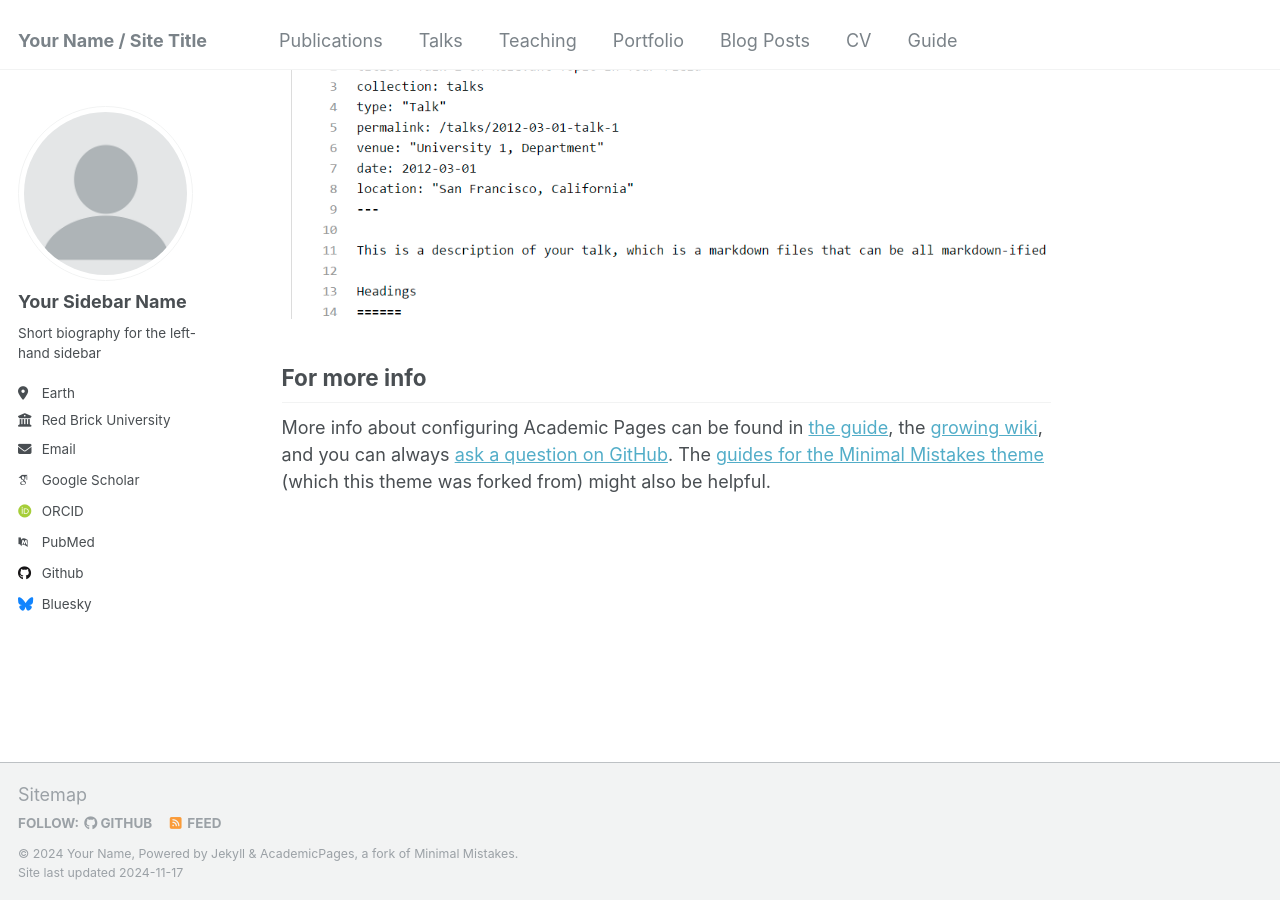
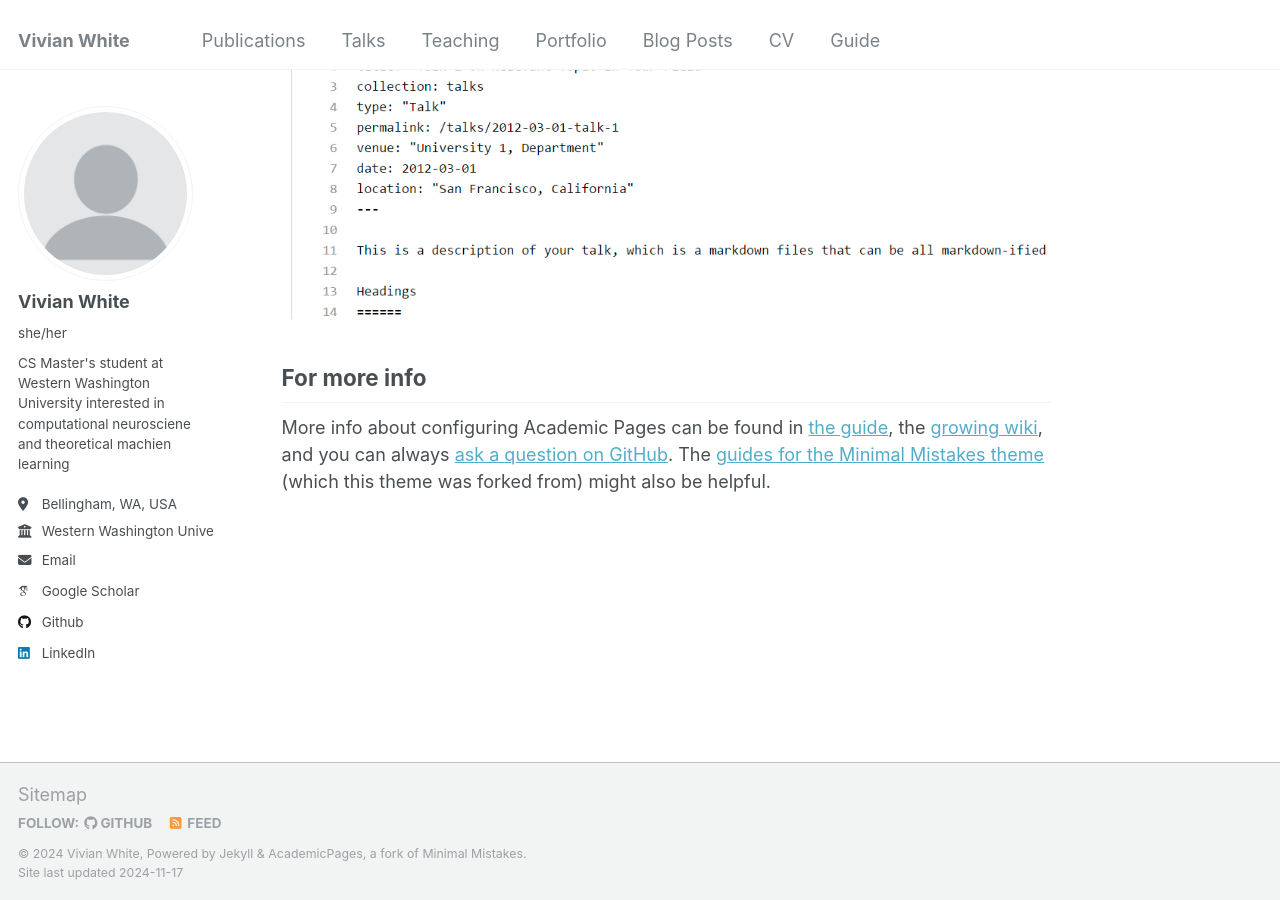
Before and after one commit to vivianwhite/vivianwhite.github.io, a Jekyll site: the page built from _pages/about.md, in a window 1280 px wide and 900 px high, scrolled down 2643 px. Built offline with Jekyll 4.4.1, drawn with Linux system fonts in a browser that asks for light colours; some web fonts are replaced.

Commit message:
Update _config.yml

```diff
--- a/_config.yml
+++ b/_config.yml
@@ -8,13 +8,13 @@
 
 # Basic Site Settings
 locale                   : "en-US"
-title                    : "Your Name / Site Title"
+title                    : "Vivian White"
 title_separator          : "-"
-name                     : &name "Your Name"
-description              : &description "personal description"
+name                     : &name "Vivian White"
+description              : &description "CS Master's student at Western Washington University"
 url                      : https://academicpages.github.io # the base hostname & protocol for your site e.g. "https://[your GitHub username].github.io"
 baseurl                  : "" # the subpath of your site, e.g. "/blog"
-repository               : "academicpages/academicpages.github.io"
+repository               : "vivianwhite/vivianwhite.github.io"
 
 # Site Author - The following control what appear as part of the author content on the side bar.
 #               If a field is blank the icon and link will not appear, otherwise it will be shown.
@@ -22,21 +22,21 @@ repository               : "academicpages/academicpages.github.io"
 author:
   # Biographic information
   avatar           : "profile.png"
-  name             : "Your Sidebar Name"
-  pronouns         : # example: "she/her"
-  bio              : "Short biography for the left-hand sidebar"
-  location         : "Earth"
-  employer         : "Red Brick University"
+  name             : "Vivian White"
+  pronouns         : "she/her"
+  bio              : "CS Master's student at Western Washington University interested in computational neurosciene and theoretical machien learning"
+  location         : "Bellingham, WA, USA"
+  employer         : "Western Washington University"
   uri              : # URL
-  email            : "none@example.org"
+  email            : "whitev4@wwu.edu"
 
   # Academic websites
   arxiv            : # URL - Update with the correct link to your profile
-  googlescholar    : "https://scholar.google.com/citations?user=PS_CX0AAAAAJ"
+  googlescholar    : "https://scholar.google.com/citations?view_op=list_works&hl=en&hl=en&user=6J0HKBEAAAAJ"
   impactstory      : # URL
-  orcid            : "http://orcid.org/yourorcidurl"
+  orcid            : # "http://orcid.org/yourorcidurl"
   semantic         : # URL
-  pubmed           : "https://www.ncbi.nlm.nih.gov/pubmed/?term=john+snow"
+  pubmed           : # "https://www.ncbi.nlm.nih.gov/pubmed/?term=john+snow"
   researchgate     : # URL
   scopus           : # URL
 
@@ -44,12 +44,12 @@ author:
   bitbucket        : # Username - Update with your username on the site
   codepen          : # Username
   dribbble         : # Username
-  github           : "academicpages"
+  github           : "vivianwhite"
   kaggle           : # Username
   stackoverflow    : # User number or user number and name (i.e., use "1" or "1/jeff-atwood")
 
   # Social media
-  bluesky          : "bsky.app" # Replace this with you Bluesky username
+  bluesky          : #"bsky.app" # Replace this with you Bluesky username
   facebook         : # Username
   flickr           : # Username
   foursquare       : # Username
@@ -58,7 +58,7 @@ author:
   keybase          : # Username
   instagram        : # Username
   lastfm           : # Username
-  linkedin         : # Username
+  linkedin         : vivian-white
   mastodon         : # URL
   medium           : # URL
   pinterest        : # Username
@@ -76,12 +76,12 @@ author:
 
 # Publication Category - The following the list of publication categories and their headings
 publication_category:
-  books:
-    title: 'Books'
-  manuscripts:
-    title: 'Journal Articles'
+  # books:
+    # title: 'Books'
+  # manuscripts:
+    # title: 'Journal Articles'
   conferences:
-    title: 'Conference Papers'
+    title: 'Workshop Papers'
 
 # Site Settings
 teaser                   :  # filename of teaser fallback teaser image placed in /images/, .e.g. "500x300.png"
@@ -130,7 +130,7 @@ yandex_site_verification :
 
 # Social Sharing
 twitter:
-  username               : &twitter
+  username               : # &twitter
 facebook:
   username               :
   app_id                 :
```
